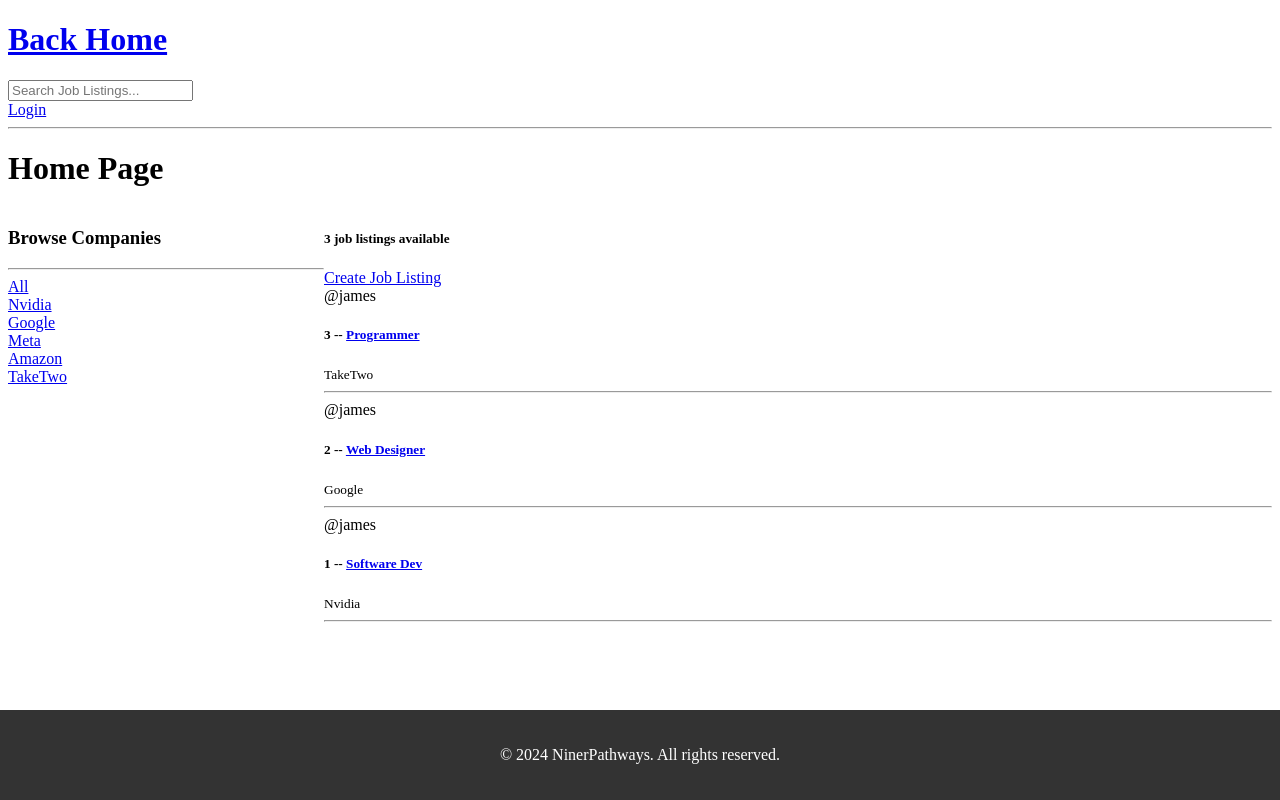
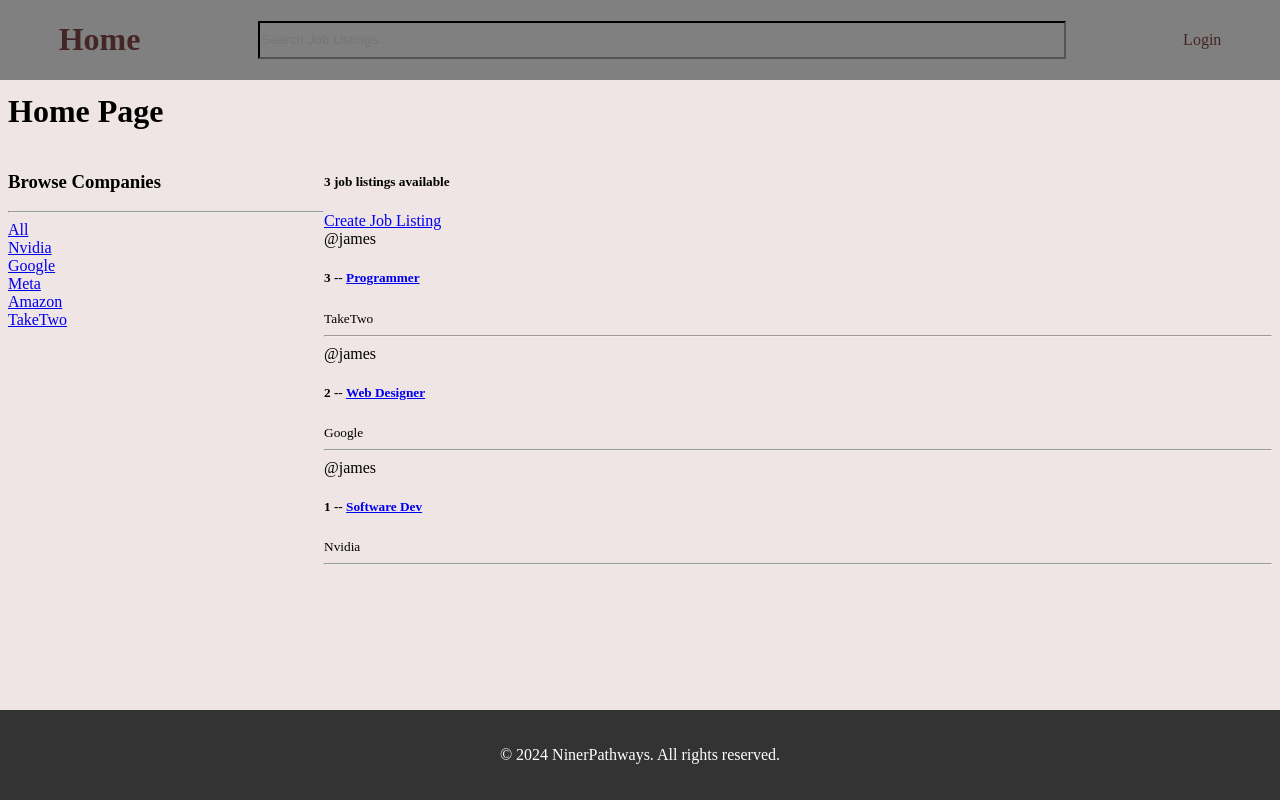
Before and after one commit to noahx937/team16se, a Django app: page / in a window 1280 px wide. Run offline with Django 5.2, Linux system fonts and the light colour scheme; data comes from the database, SQL or seed files in the repository; both versions use the stored data as it was after the commit.

Commit message:
Added styling to navbar and footer

```diff
--- a/base/templates/base/home.html
+++ b/base/templates/base/home.html
@@ -9,7 +9,13 @@
     }
 </style>
 
-<h1>Home Page</h1>
+<div class="top-home">
+    <h1>Home Page</h1>
+
+    {% if request.user.is_authenticated %}
+        <p>Hello, {{request.user}}</p>
+    {% endif %}
+</div>
 
 <div class="home-container">
 
--- a/base/templates/base/job.html
+++ b/base/templates/base/job.html
@@ -2,8 +2,9 @@
 
 {% block content %}
 <div class="job-container">
-    <div>
+    <div class="company-info">
         <h1>{{job.title}}</h1>
+        <h3>By {{job.company}}</h3>
         <p>{{job.description}}</p>
 
         {% if request.user.is_authenticated %}
--- a/static/styles/style.css
+++ b/static/styles/style.css
@@ -1,3 +1,8 @@
+  body {
+    padding-top: 4rem;
+    background-color: #f0e5e5;
+  }
+
   /* Login Page */
 
   .login {
@@ -246,6 +251,37 @@
   }
 
 
+/* Navbar Styles */
+
+.nav-container {
+  position: fixed;
+  top: 0;
+  left: 0;
+  width: 100%;
+  background-color: gray;
+  display: flex;
+  justify-content: space-around;
+  align-items: center;
+}
+
+.nav-container input {
+  width: 50rem;
+  height: 2rem;
+  background: transparent;
+  border-color: black;
+}
+
+.nav-container a {
+  color: rgb(68, 38, 38);
+  text-decoration: none;
+}
+
+.nav-container a:hover {
+  color: rgb(212, 192, 192);
+  text-decoration: underline;
+}
+
+
 /* Footer Styles */
 
 footer {
@@ -283,9 +319,24 @@ footer {
   text-decoration: underline;
 } */
 
+
+/* Home Page */
+
+.top-home {
+  display: flex;
+  flex-direction: row;
+  align-items: center;
+  justify-content: space-between;
+  gap: 1rem;
+}
+
 /* Job Styles */
 
 .job-container {
   display: grid;
   grid-template-columns: 3fr 1fr;
 }
+
+.company-info > p {
+  min-height: 20rem;
+}
--- a/templates/navbar.html
+++ b/templates/navbar.html
@@ -1,17 +1,21 @@
+<div class="nav-container">
+    <div class="nav-item">
         <a href="/">
-    <h1>Back Home</h1>
+            <h1>Home</h1>
         </a>
+    </div>
 
+    <div class="nav-item">
         <form method="GET" action="{% url 'home' %}">
             <input type="text" name="q" placeholder="Search Job Listings..."/>
         </form>
+    </div>
 
-
+    <div class="nav-item">
         {% if request.user.is_authenticated %}
-<p>Hello, {{request.user}}</p>
         <a href="{% url 'logout' %}">Logout</a>
         {% else %}
         <a href="{% url 'login' %}">Login</a>
         {% endif %}
-
-<hr>
+    </div>
+</div>
```
Also changed, not shown: db.sqlite3. Lines whose indentation alone changed are shown as unchanged.
